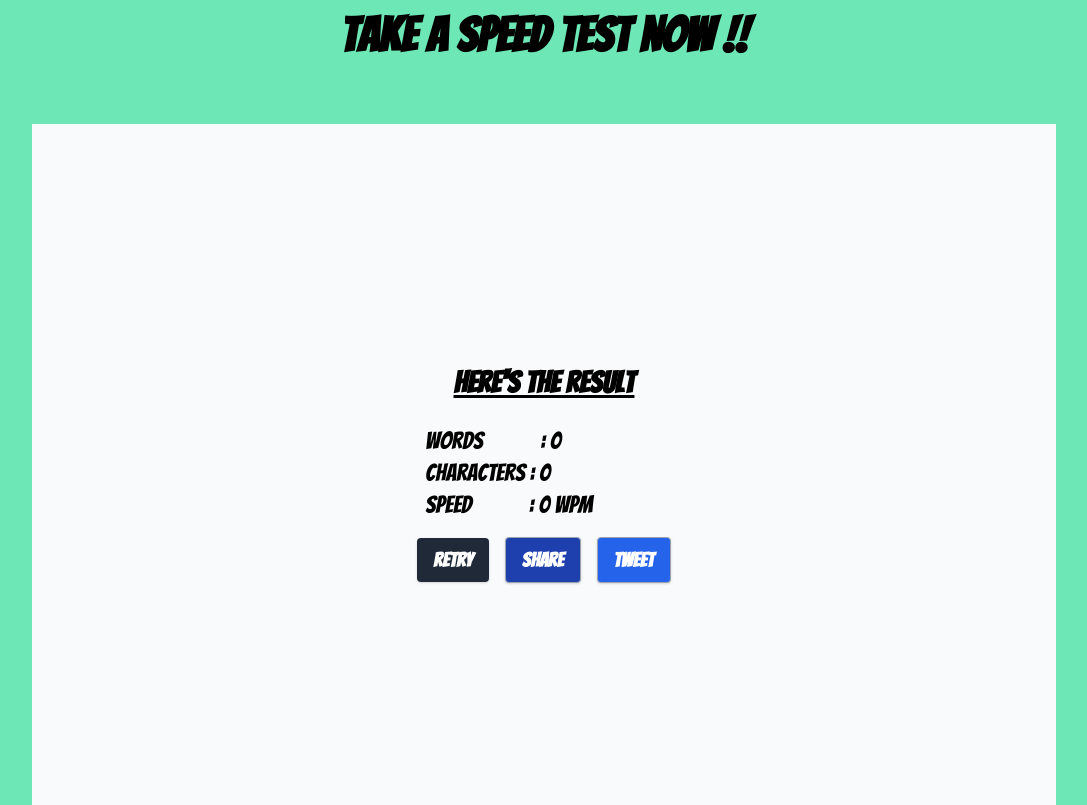
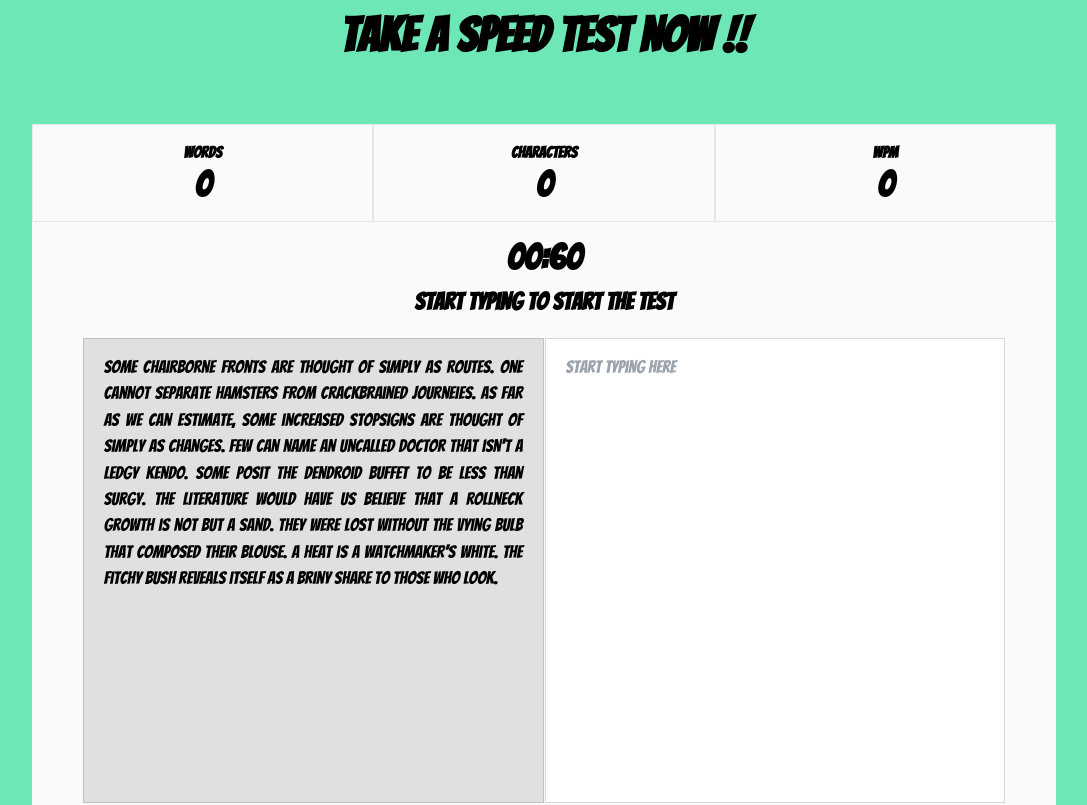
Before and after one commit to ankitzm/type-it-all, a React (Create React App) app: page / in a window 1280 px wide. Shown: the part 940-1745 px from the top of the page, without its empty margins (96-1183 px from the left). Built offline with nearby package versions, Linux system fonts and the light colour scheme.

Commit message:
timer corrected

```diff
--- a/src/App.js
+++ b/src/App.js
@@ -7,7 +7,7 @@ import Nav from "./Component/Nav"
 
 import { SAMPLE_PARAGRAPHS } from './data/sampleParagraph';
 
-const totalTime = 0;
+const totalTime = 60;
 // const apiURL = "http://metaphorpsum.com/paragraphs/1/8"   // defining api url
 
 
```
